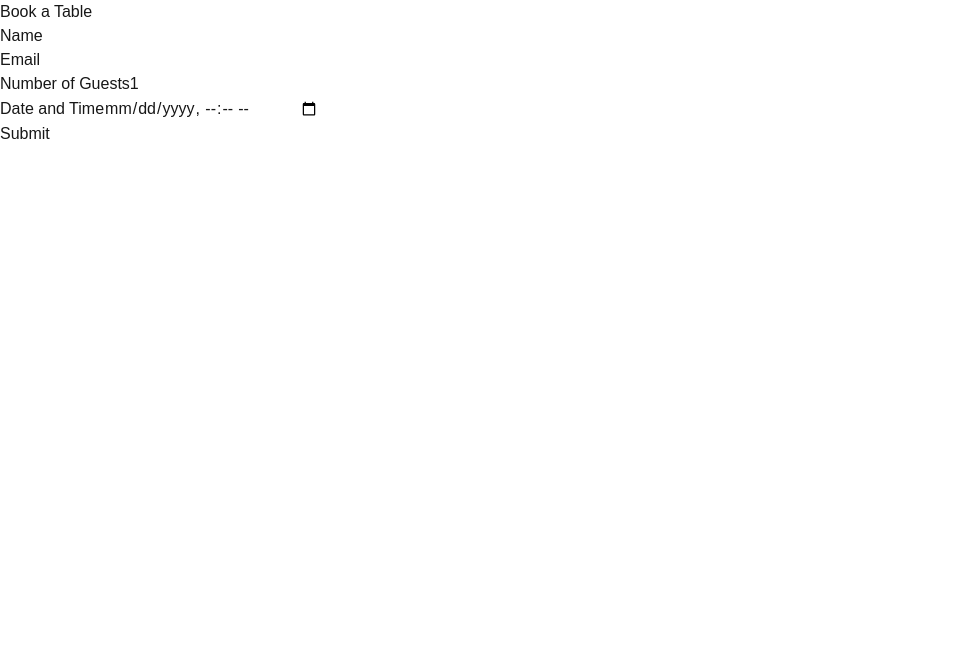
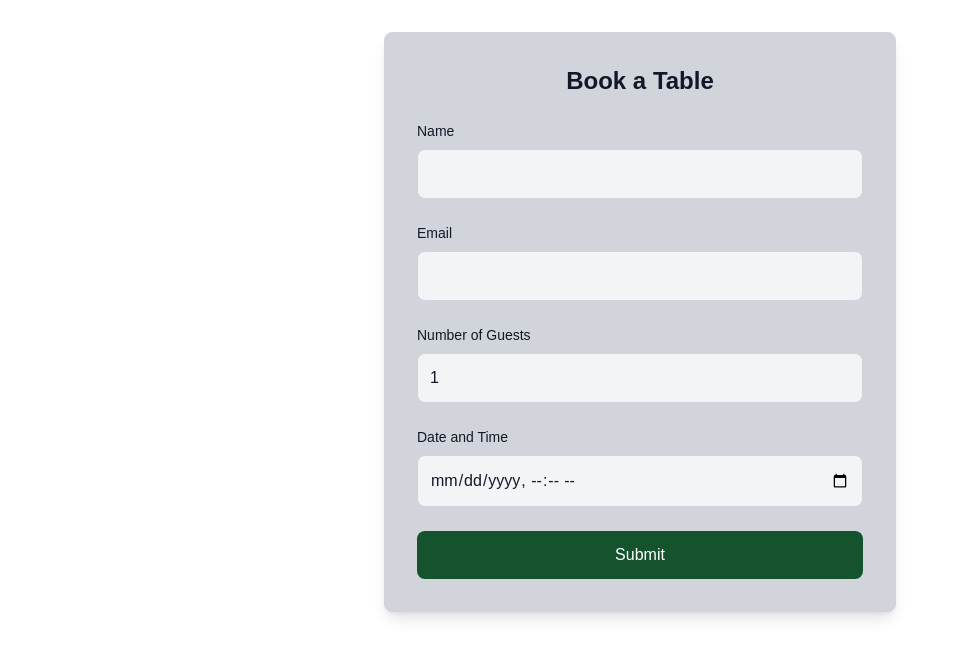
Before and after one commit to johanna-sandberg/restaurant-booking, a Next.js app: page /bookings in a window 1280 px wide. Shown: the top 658 px of the page, without its empty margins (0-958 px from the left). Built offline with nearby package versions, Linux system fonts and the light colour scheme.

Commit message:
Some nicer styling for booking form

```diff
--- a/app/bookings/BookingForm.tsx
+++ b/app/bookings/BookingForm.tsx
@@ -72,55 +72,85 @@ const BookingForm: React.FC<BookingFormProps> = ({ onSubmit }) => {
   }
 
   return (
-    <form onSubmit={handleSubmit}>
+    <form
+      onSubmit={handleSubmit}
+      className='max-w-lg mx-auto p-8 space-y-6 bg-gray-300 dark:bg-gray-800 text-gray-900 dark:text-white rounded-lg shadow-lg border border-gray-300 dark:border-gray-600'
+    >
+      <h2 className='text-2xl font-semibold text-center mb-4'>Book a Table</h2>
+
       <div>
-        <label htmlFor='name'>Name</label>
+        <label htmlFor='name' className='block text-sm font-medium mb-2'>
+          Name
+        </label>
         <input
           id='name'
           name='name'
           value={formData.name}
           onChange={handleChange}
+          className='w-full p-3 border rounded-lg text-gray-900 dark:text-white bg-gray-100 dark:bg-gray-700 border-gray-300 dark:border-gray-600 focus:outline-none focus:ring-2 focus:ring-blue-500 dark:focus:ring-blue-400'
         />
-        {errors.name && <p>{errors.name}</p>}
+        {errors.name && (
+          <p className='text-sm text-red-500 mt-1'>{errors.name}</p>
+        )}
       </div>
 
       <div>
-        <label htmlFor='email'>Email</label>
+        <label htmlFor='email' className='block text-sm font-medium mb-2'>
+          Email
+        </label>
         <input
           id='email'
           name='email'
           type='email'
           value={formData.email}
           onChange={handleChange}
+          className='w-full p-3 border rounded-lg text-gray-900 dark:text-white bg-gray-100 dark:bg-gray-700 border-gray-300 dark:border-gray-600 focus:outline-none focus:ring-2 focus:ring-blue-500 dark:focus:ring-blue-400'
         />
-        {errors.email && <p>{errors.email}</p>}
+        {errors.email && (
+          <p className='text-sm text-red-500 mt-1'>{errors.email}</p>
+        )}
       </div>
 
       <div>
-        <label htmlFor='guests'>Number of Guests</label>
+        <label htmlFor='guests' className='block text-sm font-medium mb-2'>
+          Number of Guests
+        </label>
         <input
           id='guests'
           name='guests'
           type='number'
           value={formData.guests}
           onChange={handleChange}
+          className='w-full p-3 border rounded-lg text-gray-900 dark:text-white bg-gray-100 dark:bg-gray-700 border-gray-300 dark:border-gray-600 focus:outline-none focus:ring-2 focus:ring-blue-500 dark:focus:ring-blue-400'
         />
-        {errors.guests && <p>{errors.guests}</p>}
+        {errors.guests && (
+          <p className='text-sm text-red-500 mt-1'>{errors.guests}</p>
+        )}
       </div>
 
       <div>
-        <label htmlFor='dateTime'>Date and Time</label>
+        <label htmlFor='dateTime' className='block text-sm font-medium mb-2'>
+          Date and Time
+        </label>
         <input
           id='dateTime'
           name='dateTime'
           type='datetime-local'
           value={formData.dateTime}
           onChange={handleChange}
+          className='w-full p-3 border rounded-lg text-gray-900 dark:text-white bg-gray-100 dark:bg-gray-700 border-gray-300 dark:border-gray-600 focus:outline-none focus:ring-2 focus:ring-blue-500 dark:focus:ring-blue-400'
         />
-        {errors.dateTime && <p>{errors.dateTime}</p>}
+        {errors.dateTime && (
+          <p className='text-sm text-red-500 mt-1'>{errors.dateTime}</p>
+        )}
       </div>
 
-      <button type='submit'>Submit</button>
+      <button
+        type='submit'
+        className='w-full py-3 mt-4 bg-green-900 text-white rounded-lg hover:bg-green-800 focus:outline-none focus:ring-4 focus:ring-blue-300'
+      >
+        Submit
+      </button>
     </form>
   )
 }
--- a/app/bookings/page.tsx
+++ b/app/bookings/page.tsx
@@ -15,8 +15,7 @@ export default function BookingPage() {
   }
 
   return (
-    <div>
-      <h1>Book a Table</h1>
+    <div className='py-8'>
       <BookingForm onSubmit={handleSubmit} />
     </div>
   )
```
